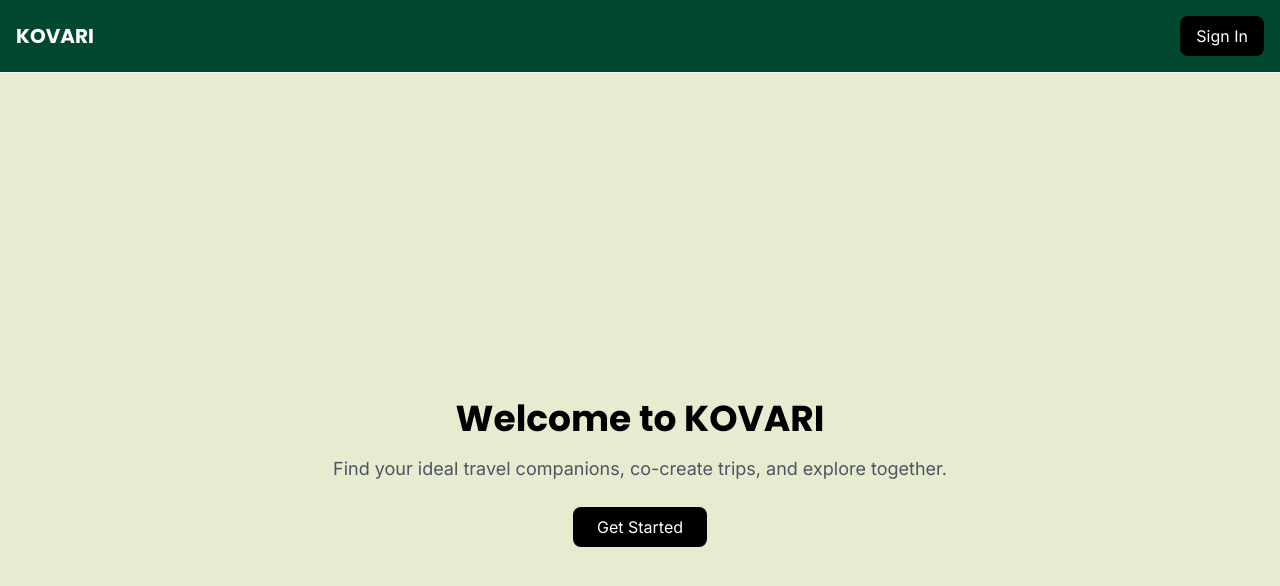
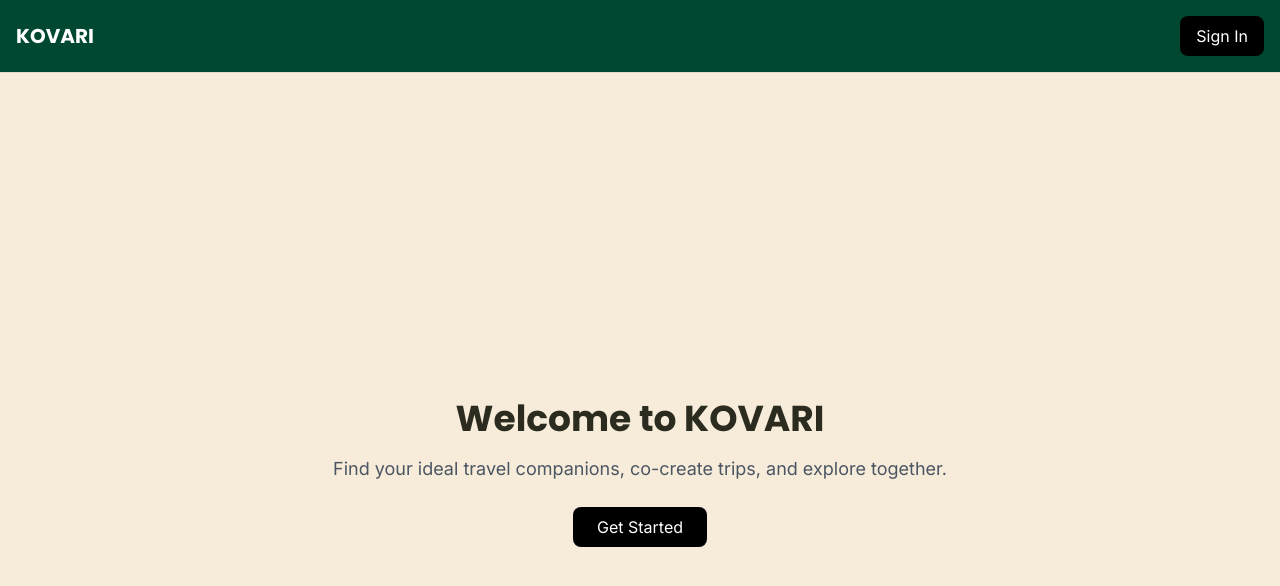
Before and after one commit to NavneetPrajapati31/KOVARI, a Next.js app: page / in a window 1280 px wide. Shown: the top 586 px of the page. Built offline with nearby package versions, Linux system fonts and the light colour scheme; no server answers.

Commit message:
fix: defined temporary colors

```diff
--- a/src/app/globals.css
+++ b/src/app/globals.css
@@ -127,49 +127,48 @@
 @layer base {
   * {
     @apply border-border;
-    outline-color: var(--ring);
+    outline-color: #004831; /* primary color */
     outline-opacity: 0.5;
   }
   body {
-    @apply bg-background text-foreground;
+    @apply bg-[#f6ecd9] text-[#2b2b1f] font-body;
   }
 }
 
 @layer utilities {
   input:-webkit-autofill {
-    @apply bg-yellow-50 text-gray-800;
-    box-shadow: 0 0 0px 1000px #e7ebd0 inset !important;
+    @apply text-[#2b2b1f];
+    box-shadow: 0 0 0px 1000px #e1dbca inset !important; /* Bone fallback */
   }
 }
 
 /* Override root variables with hardcoded colors for fallback / specific overrides */
 /* Note: Avoid redefining radius multiple times, keep consistent */
+:root {
+  --background: #f6ecd9; /* Parchment */
+  --foreground: #2b2b1f; /* Dark text */
 
-:root {
-  --background: #e7ebd0;
-  --foreground: #000000;
-
-  --primary: #004831;
-  --primary-hover: #003021;
+  --primary: #004831; /* British Racing Green */
+  --primary-hover: #003923;
   --primary-foreground: #ffffff;
 
-  --secondary: #b8ddd9;
-  --secondary-foreground: #000000;
+  --secondary: #9ba186; /* Sage */
+  --secondary-foreground: #2b2b1f;
 
-  --muted: #586f7c;
-  --muted-foreground: #ffffff;
+  --accent: #003527; /* Coach Green */
+  --accent-foreground: #f6ecd9;
 
-  --accent: #b8ddd9;
-  --accent-foreground: #004831;
+  --muted: #c5bea9; /* Sand - fallback muted tone */
+  --muted-foreground: #2b2b1f;
 
-  --border: #f4f4f9;
-  --input: #f4f4f9;
-  --ring: #04724d;
+  --border: #e1dbca; /* Bone */
+  --input: #e1dbca;
+  --ring: #004831;
 
   --card: #ffffff;
-  --card-foreground: #000000;
+  --card-foreground: #2b2b1f;
   --popover: #ffffff;
-  --popover-foreground: #000000;
+  --popover-foreground: #2b2b1f;
 
   --destructive: #dc2626;
 
--- a/tailwind.config.ts
+++ b/tailwind.config.ts
@@ -33,13 +33,9 @@ const config: Config = {
 
         // Optional raw HEX colors if you want direct access too
         brand: {
-          green: "#004831",
-          alabaster: "#E7EBD0",
-          slate: "#586F7C",
-          mint: "#B8DDD9",
-          light: "#F4F4F9",
-          black: "#000000",
-          teal: "#04724D",
+          primary: "#004831", // British Racing Green
+          secondary: "#9BA186", // Sage
+          accent: "#003527", // Coach Green
         },
       },
 
```
